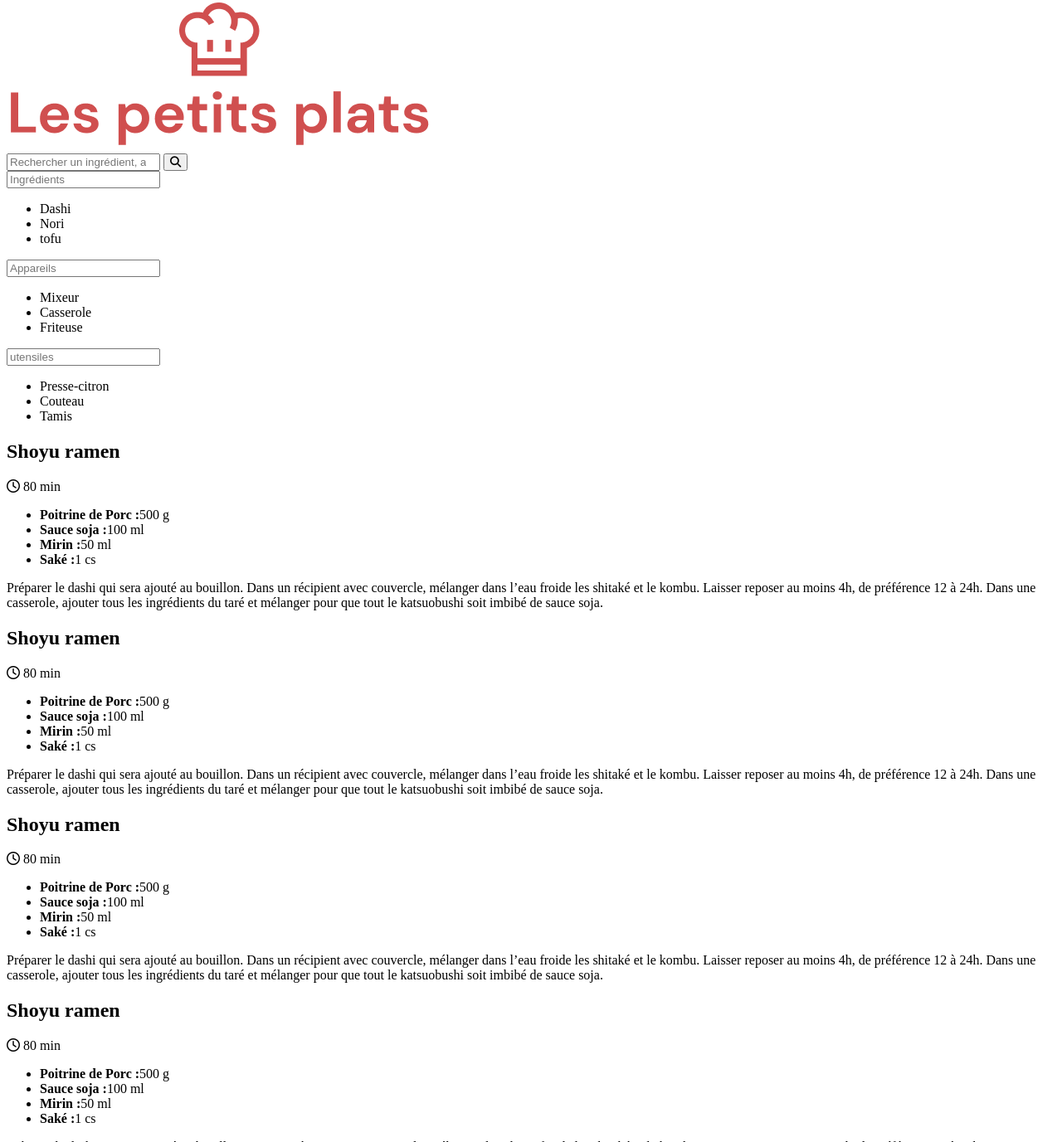
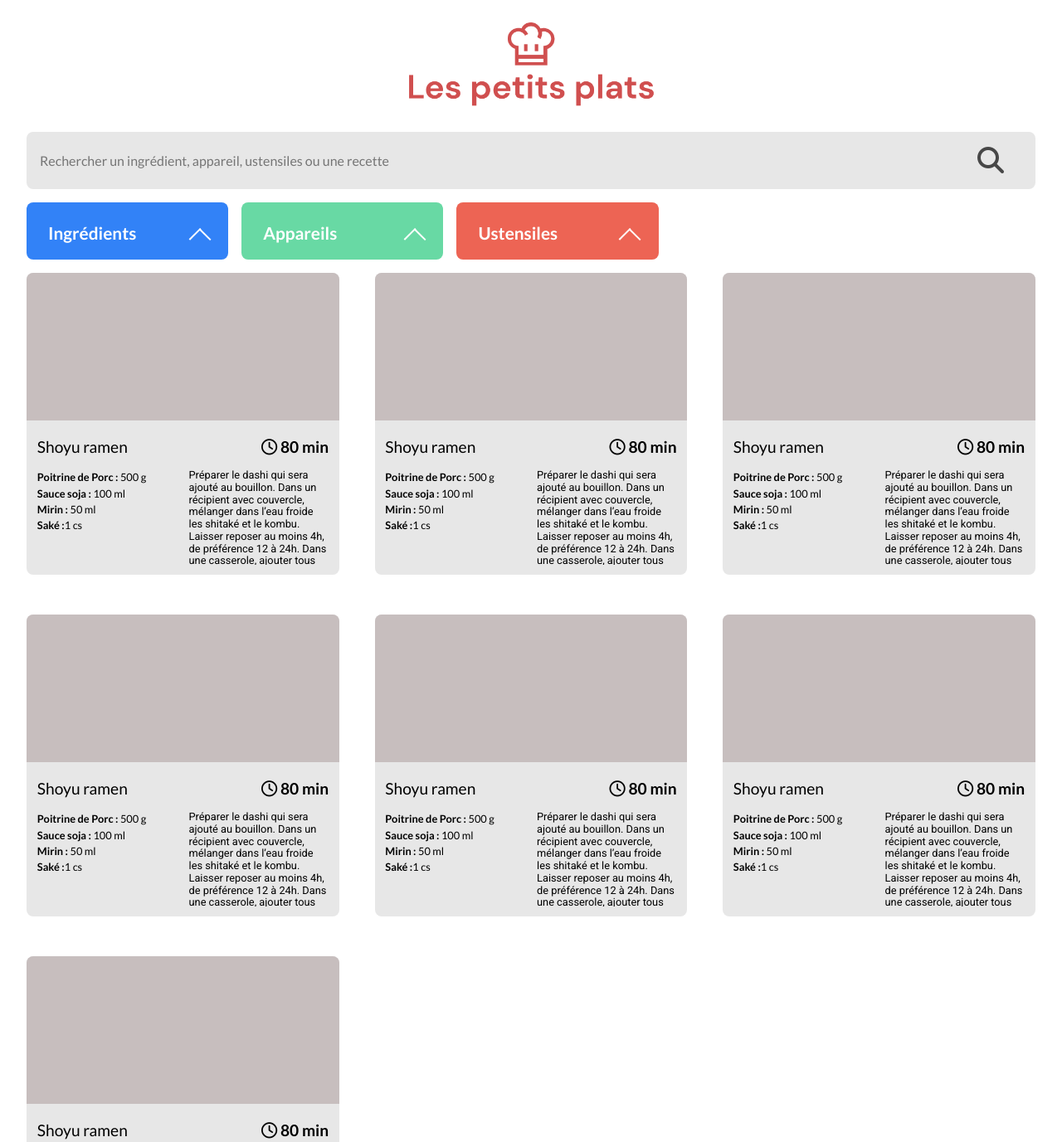
Before and after one commit to Gautier-DC/GautierDeConinck_7_11062021, a website built with webpack: page index.html in a window 1280 px wide. Shown: the part 5-1382 px from the top of the page at 83% size. Built offline with nearby package versions, Linux system fonts and the light colour scheme; files whose address does not match are found by name; a web font is replaced by a local one.

Commit message:
Create css

```diff
--- a/assets/scss/_home.scss
+++ b/assets/scss/_home.scss
@@ -0,0 +1,87 @@
+@import "./main.scss";
+
+.top-search {
+  position: relative;
+  flex-basis: 100%;
+  max-width: 1440px;
+  flex-wrap: nowrap;
+  justify-content: space-between;
+  align-items: center;
+  #site-search {
+    height: 69px;
+    width: 100%;
+    background: #e7e7e7;
+    border-radius: $border-radius;
+    border: none;
+    padding-left: 1em;
+    padding-right: 5em;
+    text-overflow: ellipsis;
+  }
+  button {
+    position: absolute;
+    right: 2em;
+    background: none;
+    border: none;
+    color: #474747;
+    height: 69px;
+    font-size: 2em;
+  }
+}
+
+#recipes {
+  justify-content: space-between;
+  align-items: center;
+  flex-wrap: wrap;
+  .recipe__card {
+    background-color: $bg-recipe;
+    border-radius: $border-radius;
+    height: 364px;
+    margin-bottom: 3em;
+    justify-content: space-between;
+    align-items: center;
+    flex-basis: 31%;
+  }
+  figure {
+    width: 100%;
+    flex-basis: 178px;
+    background-color: $bg-recipe-pic;
+    border-radius: $border-radius $border-radius 0 0;
+    margin: 0;
+  }
+}
+
+.recipe__description {
+  padding: 0.8em;
+  height: 178px;
+  .main-info {
+    justify-content: space-between;
+    align-items: center;
+    flex: 0 0 15%;
+    h2 {
+      font-size: map-get($font-size, main-info);
+      font-weight: 400;
+    }
+    .time {
+      font-size: map-get($font-size, main-info);
+      font-weight: bold;
+    }
+  }
+  .detailed-info {
+    margin-top: 1em;
+    overflow: hidden;
+    justify-content: space-between;
+    align-items: flex-start;
+    flex: 0 0 75%;
+    .ingredient-list {
+      flex-basis: 48%;
+      font-size: map-get($font-size, det-info);
+      line-height: 1.5em;
+    }
+    p {
+      flex-basis: 48%;
+      font-size: map-get($font-size, det-info);
+      overflow: hidden;
+      text-overflow: ellipsis;
+    }
+  }
+}
--- a/assets/scss/abstracts/_variables.scss
+++ b/assets/scss/abstracts/_variables.scss
@@ -0,0 +1,24 @@
+/*COLORS*/
+$ingredient-color: #3282f7;
+$appliance-color: #68d9a4;
+$ustensils-color: #ed6454;
+
+$bg-recipe: #e7e7e7;
+$bg-recipe-pic: #c7bebe;
+
+/*SHAPES*/
+$border-radius: 0.5em;
+
+/*SIZES*/
+$font-size: (
+  det-info: 0.8em,
+  body: 1em,
+  main-info: 1.2em,
+  filters: 1.5em,
+);
+
+$breakpoints: (
+  tablet: 768px,
+  tablet-landscape: 992px,
+  desktop: 1200px,
+);
--- a/assets/scss/base/_base.scss
+++ b/assets/scss/base/_base.scss
@@ -0,0 +1,44 @@
+*,
+*::before,
+*::after {
+  box-sizing: border-box;
+}
+
+body {
+  font-size: 1em;
+  font-family: 'Lato', sans-serif;
+  color: #000;
+  min-width: 370px;
+  max-width: 1440px;
+  margin: 0 auto;
+  background-color: #fff;
+}
+
+ol,
+ul {
+  list-style: none;
+  margin: 0;
+  padding: 0;
+}
+
+a {
+  color: inherit;
+  text-decoration: none;
+  &:visited {
+    color: inherit;
+  }
+}
+
+h2,
+h3,
+p {
+  margin: 0;
+}
+
+.hidden {
+  display: none;
+}
+
+section{
+    padding: 0.5em 2em;
+}
--- a/assets/scss/base/_typography.scss
+++ b/assets/scss/base/_typography.scss
@@ -29,3 +29,8 @@
     font-display: swap;
     src: url(https://fonts.gstatic.com/s/roboto/v27/KFOmCnqEu92Fr1Mu4mxK.woff2) format('woff2');
 };
+
+
+.detailed-info p {
+    font-family: 'Roboto', sans-serif;
+}
--- /dev/null
+++ b/assets/scss/components/_filters.scss
@@ -0,0 +1,87 @@
+/*Filters colors*/
+#ingredients-filters-button,
+#ingredients-options-list,
+#ingredient-search {
+  background-color: $ingredient-color;
+}
+#ustensils-filters-button,
+#ustensils-options-list,
+#ustensils-search {
+  background-color: $ustensils-color;
+}
+#appliances-filters-button,
+#appliances-options-list,
+#appliances-search {
+  background-color: $appliance-color;
+}
+
+/*Filters shape*/
+#filters {
+  justify-content: flex-start;
+  align-items: center;
+  .option-wrapper {
+    flex-basis: 20%;
+    margin-right: 1em;
+    height: 69px;
+    .filters-button {
+      border-radius: $border-radius;
+      padding: 1.5em 0.5em 1.5em 1.5em;
+    }
+    input {
+      border: none;
+      color: #fff;
+      font-size: 1.3em;
+      font-weight: bold;
+      width: 90%;
+      &::-webkit-input-placeholder {
+        opacity: 1;
+        color: #fff;
+      }
+      &::-moz-placeholder {
+        /* Firefox 19+ */
+        opacity: 1;
+        color: #fff;
+      }
+      &:-ms-input-placeholder {
+        /* Firefox 19+ */
+        opacity: 1;
+        color: #fff;
+      }
+    }
+  }
+}
+
+/*Arrow section*/
+.arrow {
+  position: relative;
+  height: 15px;
+  width: 15px;
+  z-index: 2;
+}
+.arrow::before,
+.arrow::after {
+  content: "";
+  position: absolute;
+  bottom: 0px;
+  width: 0.15rem;
+  height: 100%;
+  transition: all 0.5s;
+}
+.arrow::before {
+  left: -12px;
+  transform: rotate(45deg);
+  background-color: #fff;
+}
+.arrow::after {
+  left: 0px;
+  transform: rotate(-45deg);
+  background-color: #fff;
+}
+.open .arrow::before {
+  left: -12px;
+  transform: rotate(-45deg);
+}
+.open .arrow::after {
+  left: 0px;
+  transform: rotate(45deg);
+}
--- a/assets/scss/layout/_flex.scss
+++ b/assets/scss/layout/_flex.scss
@@ -0,0 +1,9 @@
+.d-flex{
+    display: flex;
+    &.row{
+        flex-direction: row;
+    }
+    &.column{
+        flex-direction: column;
+    }
+}
--- a/assets/scss/layout/_header.scss
+++ b/assets/scss/layout/_header.scss
@@ -0,0 +1,12 @@
+header {
+  padding: 2em 2.5em 1em;
+  justify-content: center;
+  align-items: center;
+  #logo {
+    min-width: 268px;
+    flex-basis: 25%;
+    img {
+      width: 100%;
+    }
+  }
+}
--- a/assets/scss/main.scss
+++ b/assets/scss/main.scss
@@ -5,6 +5,7 @@
 @import "./base/typography";
 @import "./base/base";
 @import "./components/buttons";
+@import "./components/filters";
 @import "./components/animations";
 @import "./layout/flex";
 @import "./layout/footer";
--- a/index.html
+++ b/index.html
@@ -12,14 +12,14 @@
   </head>
   <body>
     <!-- HEADER -->
-    <header>
+    <header class="d-flex row">
       <a href="#" id="logo" aria-label="lien vers la page d'accueil des Petits Plats">
         <img src="assets/img/logo.png" alt="logo les petits plats" />
       </a>
     </header>
     <!-- MAIN -->
     <main>
-      <section class="top-search" role="banner">
+      <section class="top-search" role="banner" class="d-flex row">
         <input
           type="search"
           id="site-search"
@@ -30,11 +30,11 @@
       </section>
 
       <!-- FILTERS SECTION-->
-      <section id="filters">
+      <section id="filters" class="d-flex row">
         <!-- Ingredients filter -->
-        <div id="ingredients">
-          <div class="option-wrapper">
+        <div id="ingredients" class="d-flex row option-wrapper">
           <div
+            id="ingredients-filters-button"
             class="filters-button"
             aria-controls="ingredients-options-list"
             aria-haspopup="true"
@@ -50,11 +50,10 @@
             <li class="option" aria-selected="false" role="option">tofu</li>
           </ul>
         </div>
-        </div>
         <!-- Devices filter -->
-        <div id="appliances">
-          <div class="option-wrapper">
+        <div id="appliances" class="d-flex row option-wrapper">
           <div
+            id="appliances-filters-button"
             class="filters-button"
             aria-controls="appliances-options-list"
             aria-haspopup="true"
@@ -70,18 +69,17 @@
             <li class="option" aria-selected="false" role="option">Friteuse</li>
           </ul>
         </div>
-        </div>
         <!-- Ustensils filter -->
-        <div id="utensils">
-          <div class="option-wrapper">
+        <div id="ustensils" class="d-flex row option-wrapper">
           <div
+            id="ustensils-filters-button"
             class="filters-button"
             aria-controls="ustensils-options-list"
             aria-haspopup="true"
             aria-labelledby="ustensils-search"
             role="searchbox"
           >
-              <input type="text" placeholder="utensiles" id="ustensils-search" />
+            <input type="text" placeholder="Ustensiles" id="ustensils-search" />
             <span class="arrow"></span>
           </div>
           <ul id="ustensils-options-list" class="filters-options-list hidden" role="listbox">
@@ -90,23 +88,22 @@
             <li class="option" aria-selected="false" role="option">Tamis</li>
           </ul>
         </div>
-        </div>
       </section>
 
       <!-- RECIPES SECTION -->
-      <section id="recipes">
-        <article class="recipe__card">
+      <section id="recipes" class="d-flex row">
+        <article class="recipe__card d-flex column">
           <figure></figure>
-          <div class="recipe__description">
-            <div class="recipe__description main-info">
+          <div class="recipe__description d-flex column">
+            <div class="main-info d-flex row">
               <h2>Shoyu ramen</h2>
               <p class="time"><i class="far fa-clock"></i> 80 min</p>
             </div>
-            <div class="recipe__description detailed-info">
+            <div class="detailed-info d-flex row">
               <ul class="ingredient-list">
-                <li><strong>Poitrine de Porc :</strong>500 g</li>
-                <li><strong>Sauce soja :</strong>100 ml</li>
-                <li><strong>Mirin :</strong>50 ml</li>
+                <li><strong>Poitrine de Porc :</strong> 500 g</li>
+                <li><strong>Sauce soja :</strong> 100 ml</li>
+                <li><strong>Mirin :</strong> 50 ml</li>
                 <li><strong>Saké :</strong>1 cs</li>
               </ul>
               <p>
@@ -117,18 +114,18 @@
             </div>
           </div>
         </article>
-        <article class="recipe__card">
+        <article class="recipe__card d-flex column">
           <figure></figure>
-          <div class="recipe__description">
-            <div class="recipe__description main-info">
+          <div class="recipe__description d-flex column">
+            <div class="main-info d-flex row">
               <h2>Shoyu ramen</h2>
               <p class="time"><i class="far fa-clock"></i> 80 min</p>
             </div>
-            <div class="recipe__description detailed-info">
+            <div class="detailed-info d-flex row">
               <ul class="ingredient-list">
-                <li><strong>Poitrine de Porc :</strong>500 g</li>
-                <li><strong>Sauce soja :</strong>100 ml</li>
-                <li><strong>Mirin :</strong>50 ml</li>
+                <li><strong>Poitrine de Porc :</strong> 500 g</li>
+                <li><strong>Sauce soja :</strong> 100 ml</li>
+                <li><strong>Mirin :</strong> 50 ml</li>
                 <li><strong>Saké :</strong>1 cs</li>
               </ul>
               <p>
@@ -139,18 +136,18 @@
             </div>
           </div>
         </article>
-        <article class="recipe__card">
+        <article class="recipe__card d-flex column">
           <figure></figure>
-          <div class="recipe__description">
-            <div class="recipe__description main-info">
+          <div class="recipe__description d-flex column">
+            <div class="main-info d-flex row">
               <h2>Shoyu ramen</h2>
               <p class="time"><i class="far fa-clock"></i> 80 min</p>
             </div>
-            <div class="recipe__description detailed-info">
+            <div class="detailed-info d-flex row">
               <ul class="ingredient-list">
-                <li><strong>Poitrine de Porc :</strong>500 g</li>
-                <li><strong>Sauce soja :</strong>100 ml</li>
-                <li><strong>Mirin :</strong>50 ml</li>
+                <li><strong>Poitrine de Porc :</strong> 500 g</li>
+                <li><strong>Sauce soja :</strong> 100 ml</li>
+                <li><strong>Mirin :</strong> 50 ml</li>
                 <li><strong>Saké :</strong>1 cs</li>
               </ul>
               <p>
@@ -161,18 +158,18 @@
             </div>
           </div>
         </article>
-        <article class="recipe__card">
+        <article class="recipe__card d-flex column">
           <figure></figure>
-          <div class="recipe__description">
-            <div class="recipe__description main-info">
+          <div class="recipe__description d-flex column">
+            <div class="main-info d-flex row">
               <h2>Shoyu ramen</h2>
               <p class="time"><i class="far fa-clock"></i> 80 min</p>
             </div>
-            <div class="recipe__description detailed-info">
+            <div class="detailed-info d-flex row">
               <ul class="ingredient-list">
-                <li><strong>Poitrine de Porc :</strong>500 g</li>
-                <li><strong>Sauce soja :</strong>100 ml</li>
-                <li><strong>Mirin :</strong>50 ml</li>
+                <li><strong>Poitrine de Porc :</strong> 500 g</li>
+                <li><strong>Sauce soja :</strong> 100 ml</li>
+                <li><strong>Mirin :</strong> 50 ml</li>
                 <li><strong>Saké :</strong>1 cs</li>
               </ul>
               <p>
@@ -183,18 +180,62 @@
             </div>
           </div>
         </article>
-        <article class="recipe__card">
+        <article class="recipe__card d-flex column">
           <figure></figure>
-          <div class="recipe__description">
-            <div class="recipe__description main-info">
+          <div class="recipe__description d-flex column">
+            <div class="main-info d-flex row">
               <h2>Shoyu ramen</h2>
               <p class="time"><i class="far fa-clock"></i> 80 min</p>
             </div>
-            <div class="recipe__description detailed-info">
+            <div class="detailed-info d-flex row">
               <ul class="ingredient-list">
-                <li><strong>Poitrine de Porc :</strong>500 g</li>
-                <li><strong>Sauce soja :</strong>100 ml</li>
-                <li><strong>Mirin :</strong>50 ml</li>
+                <li><strong>Poitrine de Porc :</strong> 500 g</li>
+                <li><strong>Sauce soja :</strong> 100 ml</li>
+                <li><strong>Mirin :</strong> 50 ml</li>
+                <li><strong>Saké :</strong>1 cs</li>
+              </ul>
+              <p>
+                Préparer le dashi qui sera ajouté au bouillon. Dans un récipient avec couvercle, mélanger dans l’eau froide les shitaké et le kombu.
+                Laisser reposer au moins 4h, de préférence 12 à 24h. Dans une casserole, ajouter tous les ingrédients du taré et mélanger pour que
+                tout le katsuobushi soit imbibé de sauce soja.
+              </p>
+            </div>
+          </div>
+        </article>
+        <article class="recipe__card d-flex column">
+          <figure></figure>
+          <div class="recipe__description d-flex column">
+            <div class="main-info d-flex row">
+              <h2>Shoyu ramen</h2>
+              <p class="time"><i class="far fa-clock"></i> 80 min</p>
+            </div>
+            <div class="detailed-info d-flex row">
+              <ul class="ingredient-list">
+                <li><strong>Poitrine de Porc :</strong> 500 g</li>
+                <li><strong>Sauce soja :</strong> 100 ml</li>
+                <li><strong>Mirin :</strong> 50 ml</li>
+                <li><strong>Saké :</strong>1 cs</li>
+              </ul>
+              <p>
+                Préparer le dashi qui sera ajouté au bouillon. Dans un récipient avec couvercle, mélanger dans l’eau froide les shitaké et le kombu.
+                Laisser reposer au moins 4h, de préférence 12 à 24h. Dans une casserole, ajouter tous les ingrédients du taré et mélanger pour que
+                tout le katsuobushi soit imbibé de sauce soja.
+              </p>
+            </div>
+          </div>
+        </article>
+        <article class="recipe__card d-flex column">
+          <figure></figure>
+          <div class="recipe__description d-flex column">
+            <div class="main-info d-flex row">
+              <h2>Shoyu ramen</h2>
+              <p class="time"><i class="far fa-clock"></i> 80 min</p>
+            </div>
+            <div class="detailed-info d-flex row">
+              <ul class="ingredient-list">
+                <li><strong>Poitrine de Porc :</strong> 500 g</li>
+                <li><strong>Sauce soja :</strong> 100 ml</li>
+                <li><strong>Mirin :</strong> 50 ml</li>
                 <li><strong>Saké :</strong>1 cs</li>
               </ul>
               <p>
```
Lines whose indentation alone changed are shown as unchanged.
